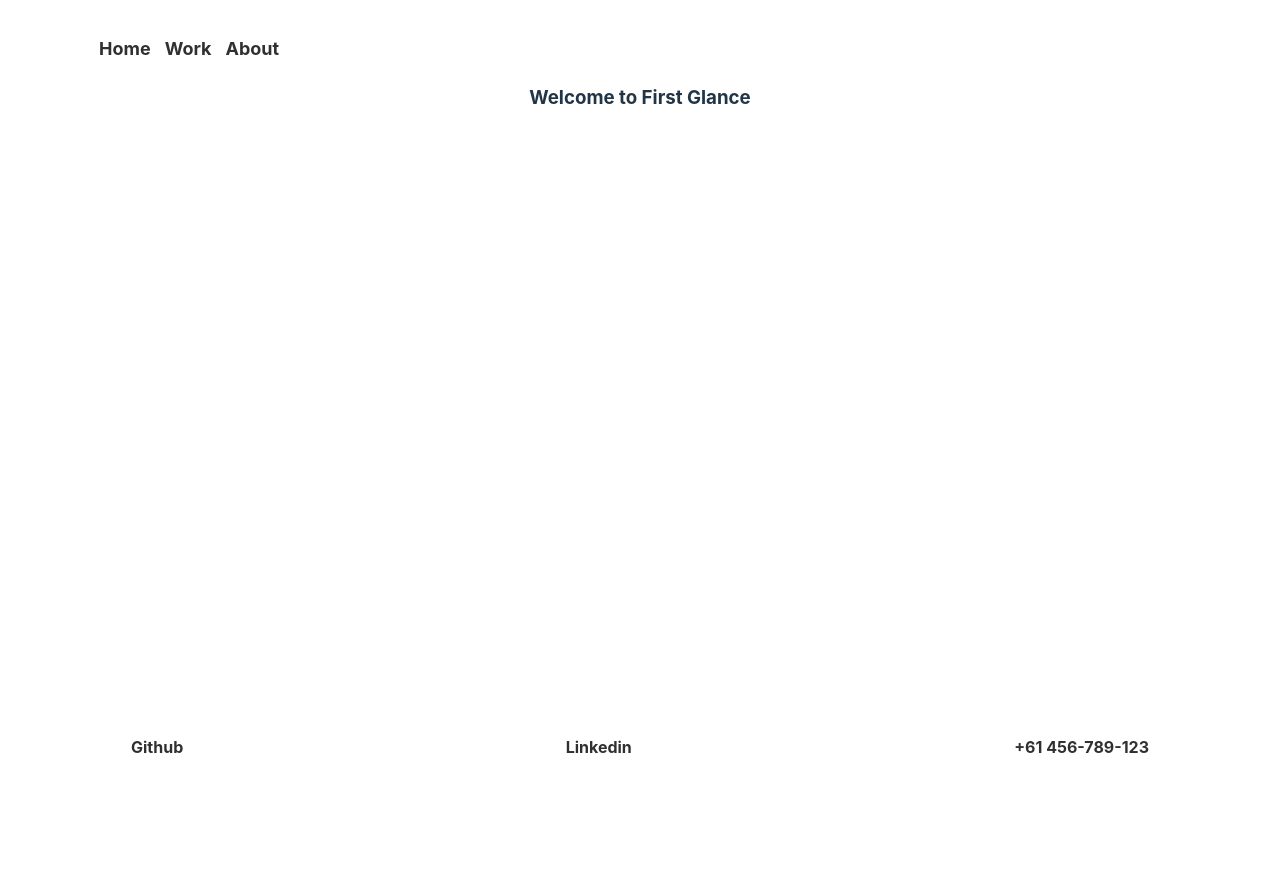
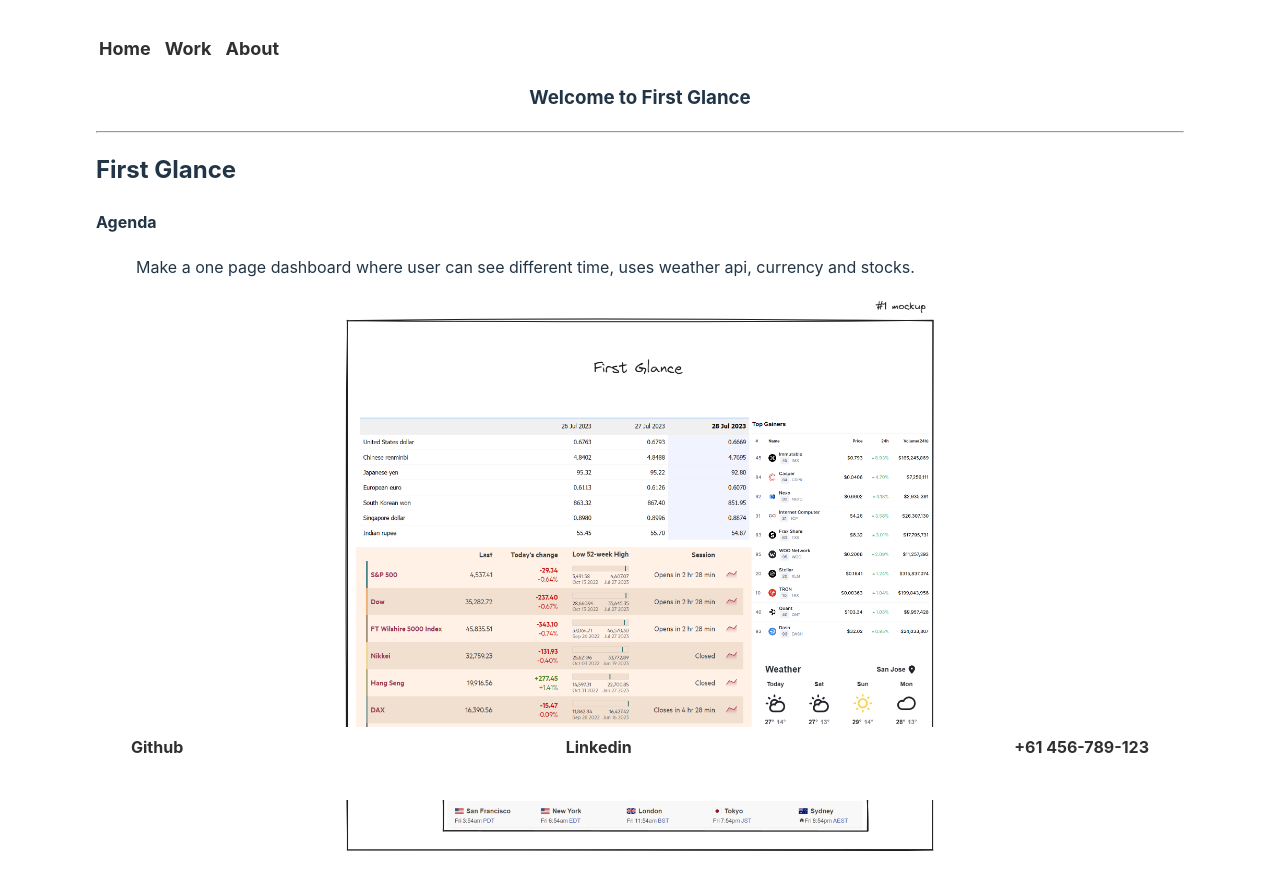
Before and after one commit to rewardkhe/rewardkhe.com, a React (Vite) app: page /work/first-glance in a window 1280 px wide. Shown: the top 890 px of the page. Before the commit the page ends 800 px from the top, so only its background shows below. Built offline with nearby package versions, Linux system fonts and the light colour scheme; grey boxes are pictures that could not be loaded.

Commit message:
mockup added in First Glance

```diff
--- /dev/null
+++ b/src/FirstGlance.css
@@ -0,0 +1,13 @@
+.firstglance-div1{
+
+    text-align: left;
+    list-style-type: circle;
+}
+
+img{
+
+    height: 70vh;
+    align-items: center;
+    text-align: center;
+
+}
--- a/src/assets/CompoundVisualiser.jsx
+++ b/src/assets/CompoundVisualiser.jsx
@@ -2,6 +2,7 @@ export function CompoundVisualiser() {
   return (
     <>
       <h3> Welcome to Compound Visualiser</h3>
+      <hr></hr>
     </>
   )
 }
--- a/src/assets/ExpenseCalculator.jsx
+++ b/src/assets/ExpenseCalculator.jsx
@@ -1,7 +1,8 @@
 export function ExpenseCalculator() {
   return (
     <>
-      <h4> Expense Calculator</h4>
+      <h3>Welcome to Expense Calculator</h3>
+      <hr></hr>
     </>
   );
 }
--- a/src/assets/FirstGlance.jsx
+++ b/src/assets/FirstGlance.jsx
@@ -2,6 +2,18 @@ export function FirstGlance() {
   return (
     <>
       <h3> Welcome to First Glance </h3>
+
+      <hr></hr>
+      <div className="firstglance-div1">
+      <h2> First Glance </h2>
+        <h4> Agenda</h4>
+        <ul>
+          Make a one page dashboard where user can see different time, uses weather api, currency and stocks.
+        </ul>
+
+      </div>
+      <img src = '/FirstGlance-mockup.png'/>
+
     </>
   );
 }
--- a/src/assets/FlatmatesListingTracker.jsx
+++ b/src/assets/FlatmatesListingTracker.jsx
@@ -1,7 +1,7 @@
 export function Flatmates() {
   return (
     <>
-    <h4> Flatmates listing tracker</h4>
+    <h4>Welcome to  Flatmates listing tracker</h4><hr></hr>
     </>
   );
 }
--- a/src/assets/Home.jsx
+++ b/src/assets/Home.jsx
@@ -26,11 +26,11 @@ export function Home(){
     <div className="intro-2">
     <h3> Notable projects </h3>
         <div className="carousel">
-         <Link to = "/work/First-Glance"> <div> <h3> First Glance</h3> <img src = '/placeholder-square.png'/> <p>Real time interactive chatting application made in java websocket.</p></div> </Link>
+         <Link to = "/work/First-Glance"> <div> <h3> First Glance</h3> <img src = '/placeholder-square.png'/> <p>As the name suggest, it gives you information about stocks, weather and exchange rates. </p></div> </Link>
         <Link to = "work/Compound-Visualiser">  <div> <h3>Compound Visualiser</h3> <img src = '/placeholder-square.png'/> <p>Visualise your investing through interactive charts and figure.</p></div> </Link>
         <Link to = "work/Expense-Calculator">  <div> <h3>Expense Calculator</h3><img src = '/placeholder-square.png'/> <p>This app can let you view all your expenses in weekly, fortnightly, quarterly and so on.</p></div> </Link>
         <Link to = "work/Sudoku-Solver">  <div> <h3>Sudoku Solver</h3> <img src = '/placeholder-square.png'/><p>Solves sudoku by using smart algorithms and data structures.</p></div> </Link>
-        <Link to = "work/Flatmates-Listing-Tracker">  <div> <h3>Flatmates listing tracker</h3><img src = '/placeholder-square.png'/> <p>Posts you about all new accomodation listing so you can be on top of your house hunting journey.</p></div> </Link>
+        <Link to = "work/Flatmates-Listing-Tracker">  <div> <h3>Flatmates listing tracker</h3><img src = '/placeholder-square.png'/> <p>Keeps you posted about all new accomodation listings so you can be on top of your house hunting journey.</p></div> </Link>
         <Link to = "work/Tic-Tac-Toe">  <div> <h3>Tic Tac Toe</h3> <img src = '/placeholder-square.png'/><p>Simple javascript multiplayer online game.</p></div> </Link>
         <Link to = "work/Web-Socket-App">  <div> <h3>Web socket app</h3> <img src = '/placeholder-square.png'/><p>Real time interactive chatting application made in java websocket.</p></div> </Link>
 
--- a/src/assets/SudokuSolver.jsx
+++ b/src/assets/SudokuSolver.jsx
@@ -1,7 +1,8 @@
 export function SudokuSolver() {
   return (
     <>
-    <h4> Sudoku solver </h4>
+    <h4>Welcome to  Sudoku solver </h4>
+    <hr></hr>
     </>
   );
 }
--- a/src/assets/TicTacToe.jsx
+++ b/src/assets/TicTacToe.jsx
@@ -1,7 +1,7 @@
 export function TicTacToe() {
   return (
     <>
-<h3> Tic Tac Toe</h3>
+<h3>Welcome to  Tic Tac Toe</h3> <hr></hr>
     </>
   );
 }
--- a/src/assets/WebSocketApp.jsx
+++ b/src/assets/WebSocketApp.jsx
@@ -1,7 +1,8 @@
 export function WebSocketApp() {
   return (
     <>
-  <h3> Web Socket App</h3>
+  <h3>Welcome to  Web Socket App</h3>
+  <hr></hr>
    </>
   );
 }
--- a/src/main.jsx
+++ b/src/main.jsx
@@ -3,6 +3,7 @@ import ReactDOM from 'react-dom/client'
 import { BrowserRouter } from 'react-router-dom'
 import App from './App.jsx'
 import './index.css'
+import './FirstGlance.css'
 
 ReactDOM.createRoot(document.getElementById('root')).render(
   <React.StrictMode>
```
Also changed, not shown: public/FirstGlance-mockup.png (added).
